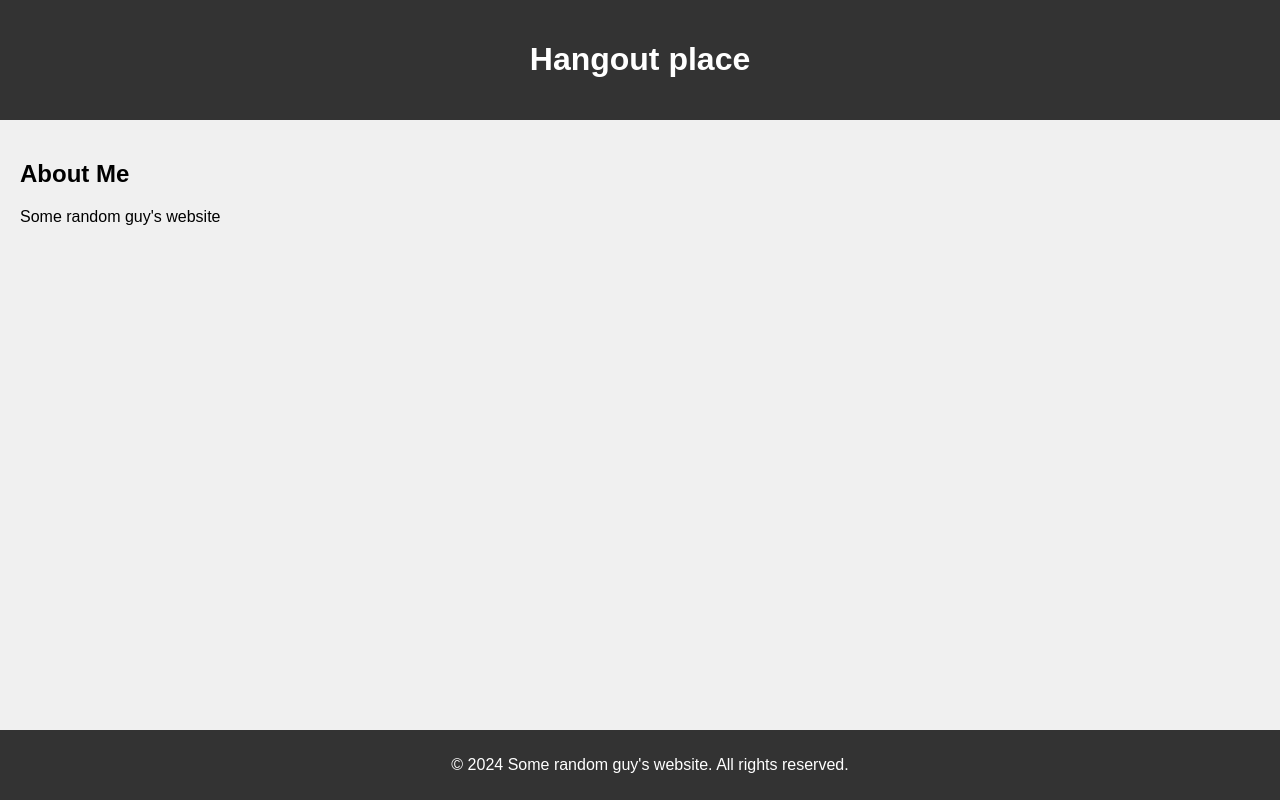
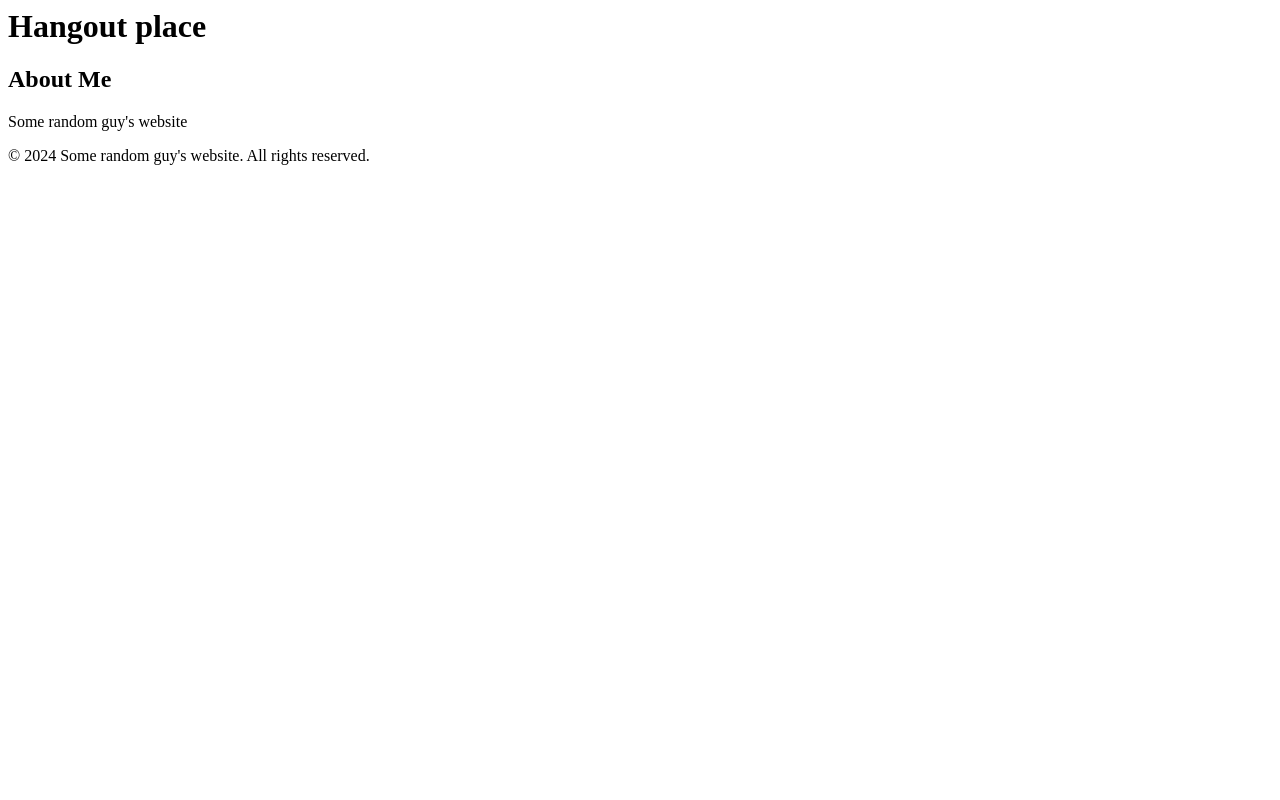
Before and after one commit to Gazer-1/CrazyWebsite, a plain HTML site: page index.html in a window 1280 px wide. Drawn offline with Linux system fonts and the light colour scheme.

Commit message:
Update index.html

```diff
--- a/index.html
+++ b/index.html
@@ -1,49 +1,3 @@
-<!DOCTYPE html>
-<html lang="en">
-<head>
-    <meta charset="UTF-8">
-    <meta name="viewport" content="width=device-width, initial-scale=1.0">
-    <title>My Sample Webpage</title>
-    <style>
-        body {
-            font-family: Arial, sans-serif;
-            margin: 0;
-            padding: 0;
-            background-color: #f0f0f0;
-        }
-        header {
-            background-color: #333;
-            color: white;
-            text-align: center;
-            padding: 20px;
-        }
-        main {
-            padding: 20px;
-        }
-        img {
-            max-width: 100%;
-            height: auto;
-        }
-        footer {
-            background-color: #333;
-            color: white;
-            text-align: center;
-            padding: 10px;
-            position: absolute;
-            width: 100%;
-            bottom: 0;
-        }
-        a {
-            color: #333;
-            text-decoration: none;
-        }
-        a:hover {
-            text-decoration: underline;
-        }
-    </style>
-</head>
-<body>
-
 <header>
     <h1>Hangout place</h1>
 </header>
```
